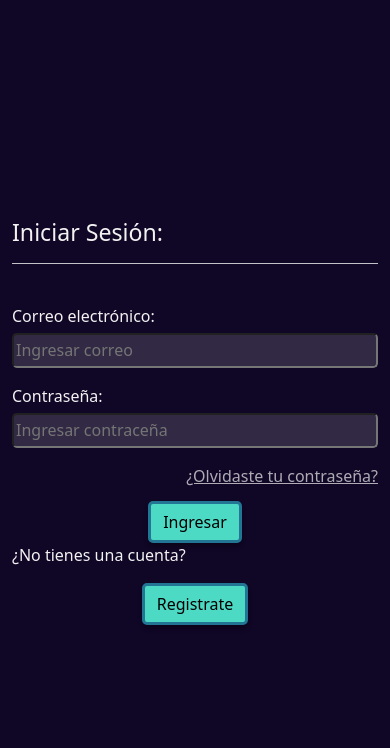
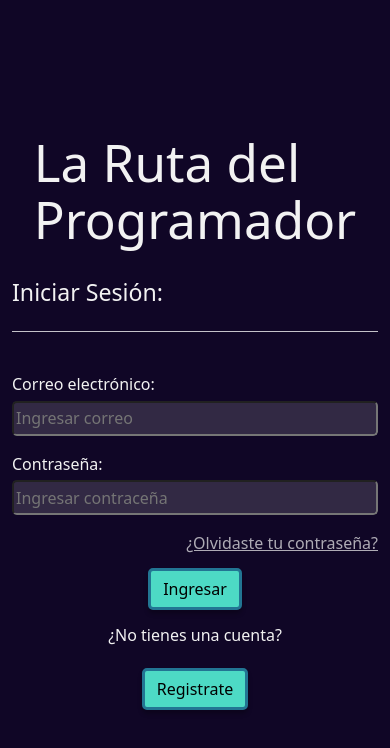
Before and after one commit to CodeMasterChefs/Frontend-Ruta-Programador, a React (Vite) app: page /iniciar_sesion in a window 390 px wide. Shown: the top 748 px of the page. Built offline with nearby package versions, Linux system fonts and the light colour scheme.

Commit message:
Fix: Style errors

```diff
--- a/src/Pages/LoginPage/LoginPage.css
+++ b/src/Pages/LoginPage/LoginPage.css
@@ -30,11 +30,10 @@
     }
     .login-content{
         display: flex;
-        flex-direction: column; /* Coloca el fondo y el contenido en dos filas */
-        align-items: center;
+        flex-direction: column;
     }
     .login-title{
         opacity: 100%;
         margin-bottom: 1.5rem;
     }
-  }
+}
--- a/src/Pages/LoginPage/LoginPage.jsx
+++ b/src/Pages/LoginPage/LoginPage.jsx
@@ -36,9 +36,14 @@ const LoginPage = () => {
 
   return (
     <div className="container">
+      <div className="login-bg"></div>
       <div className="row">
-        <div className="col-md-7"></div>
-        <div className="col-md-5">
+        <div className="col-md-7 d-flex align-items-center d-flex justify-content-center">
+          <div className="login-title d-flex justify-content-center">
+            <h1>La Ruta del<br></br>Programador</h1>
+          </div>
+        </div>
+        <div className="col-md-5 login-content">
           <h3>Iniciar Sesión:</h3>
           <hr className="line-header"></hr>
           <br></br>
@@ -95,7 +100,9 @@ const LoginPage = () => {
               Ingresar
             </button>
           </div>
-          <p>¿No tienes una cuenta?</p>
+          <div className="question-text d-flex justify-content-center">
+            <p>¿No tienes una cuenta?</p>
+          </div>
           <div className="d-flex justify-content-center">
             <Link to={"/registro"} className="btn btn-primary">
               Registrate
```
